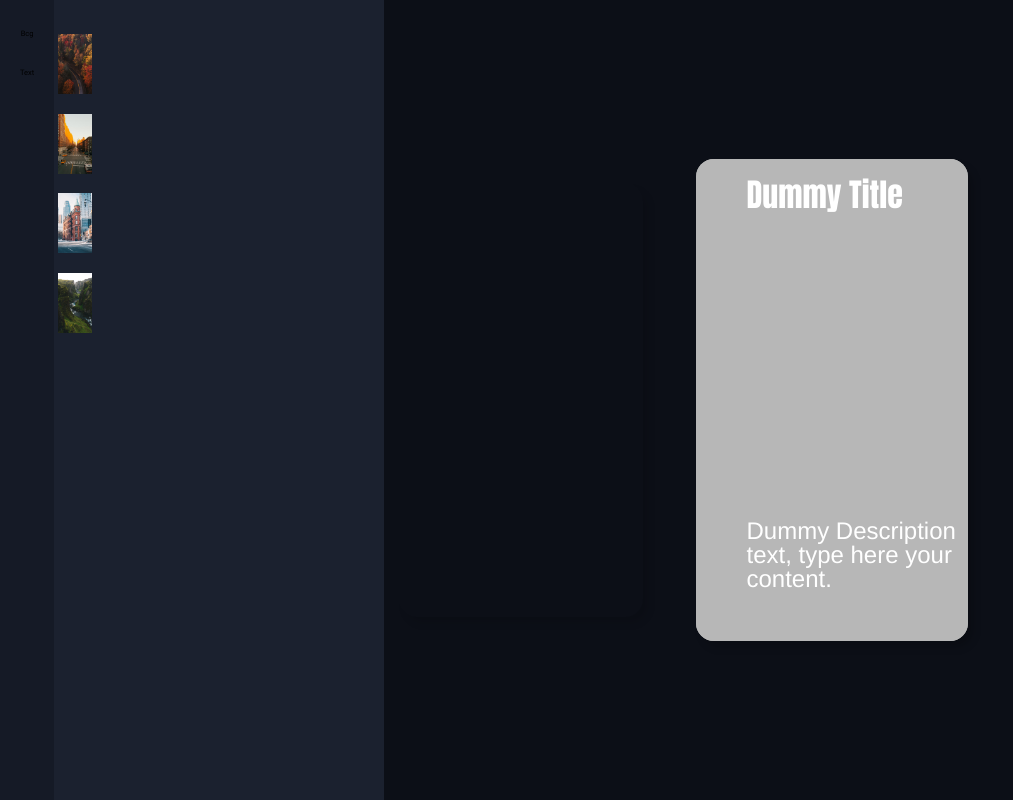
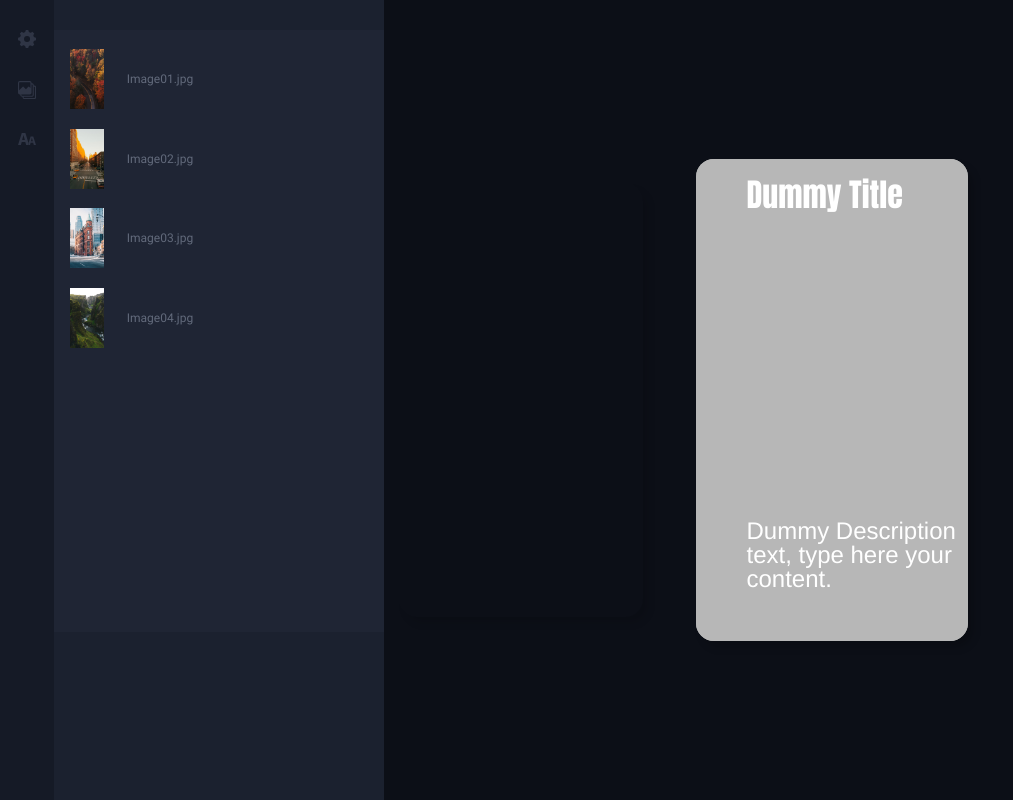
Before and after one commit to actserbia/amp-stories-editor, a website: page dist/index.html in a window 1280 px wide. Shown: the whole page, without its empty margins (0-1013 px from the left). Drawn offline with nearby package versions, Linux system fonts and the light colour scheme.

Commit message:
Add files via upload

```diff
--- a/dist/index.html
+++ b/dist/index.html
@@ -12,49 +12,67 @@
     <div class="b-ui__inner">
         <div class="b-ui__sidebar">
             <div class="b-ui__menu">
+                <div class="c-ui-btn c-ui-btn--edit-general" data-toolClass="edit-general" >
+                    <div class="c-ui-btn__inner">
+                        <svg class='svg' xmlns="http://www.w3.org/2000/svg" viewBox="0 0 24 24.001">
+                            <g id="global-settings" transform="translate(-.003)">
+                                <g id="Group_82" data-name="Group 82" transform="translate(.003)">
+                                    <path id="Path_32" d="M23.928 10.668a.781.781 0 0 0-.771-.591 2.65 2.65 0 0 1-1.814-4.612.666.666 0 0 0 .073-.9 11.875 11.875 0 0 0-1.9-1.92.668.668 0 0 0-.912.074 2.766 2.766 0 0 1-2.993.672 2.666 2.666 0 0 1-1.623-2.61A.666.666 0 0 0 13.4.08a11.981 11.981 0 0 0-2.7-.007.668.668 0 0 0-.594.687 2.67 2.67 0 0 1-1.644 2.56 2.773 2.773 0 0 1-2.971-.676.669.669 0 0 0-.906-.076 11.92 11.92 0 0 0-1.94 1.919.668.668 0 0 0 .072.912 2.659 2.659 0 0 1 .671 2.994 2.774 2.774 0 0 1-2.612 1.622.652.652 0 0 0-.693.589 12.021 12.021 0 0 0-.005 2.729.794.794 0 0 0 .787.59 2.632 2.632 0 0 1 2.469 1.644 2.668 2.668 0 0 1-.671 2.967.667.667 0 0 0-.073.9 11.918 11.918 0 0 0 1.9 1.921.667.667 0 0 0 .913-.072 2.762 2.762 0 0 1 2.992-.673 2.661 2.661 0 0 1 1.624 2.6.667.667 0 0 0 .589.7 11.944 11.944 0 0 0 2.7.007.668.668 0 0 0 .594-.687 2.667 2.667 0 0 1 1.642-2.559 2.769 2.769 0 0 1 2.972.676.671.671 0 0 0 .906.076 11.947 11.947 0 0 0 1.941-1.919.666.666 0 0 0-.072-.912 2.659 2.659 0 0 1-.672-2.994 2.687 2.687 0 0 1 2.455-1.627h.148a.668.668 0 0 0 .7-.588 12.011 12.011 0 0 0 .006-2.715zm-11.906 5.361a4 4 0 1 1 4-4 4.007 4.007 0 0 1-4 4z" class="cls-1" data-name="Path 32" transform="translate(-.003)"/>
+                                </g>
+                            </g>
+                        </svg>
+                    </div>
+                </div>
                 <div class="c-ui-btn c-ui-btn--edit-background" data-toolClass="edit-bcg" >
-                    <h3 class='c-ui-btn__title'>Bcg</h3>
+                    <div class="c-ui-btn__inner">
+                        <svg class='svg' xmlns="http://www.w3.org/2000/svg" viewBox="0 0 24 24">
+                            <path id="upload-media" d="M21.75 6H21v-.75A2.25 2.25 0 0 0 18.75 3H18v-.75A2.25 2.25 0 0 0 15.75 0H2.25A2.25 2.25 0 0 0 0 2.25v13.5A2.25 2.25 0 0 0 2.25 18H3v.75A2.25 2.25 0 0 0 5.25 21H6v.75A2.25 2.25 0 0 0 8.25 24h13.5A2.25 2.25 0 0 0 24 21.75V8.25A2.25 2.25 0 0 0 21.75 6zM1.5 12.443V2.25a.75.75 0 0 1 .75-.75h13.5a.75.75 0 0 1 .75.75v7.193l-1.718-1.718a.75.75 0 0 0-1.057 0L10.5 10.943 7.283 7.717a.75.75 0 0 0-1.058 0zM5.25 19.5a.75.75 0 0 1-.75-.75V18h11.25A2.25 2.25 0 0 0 18 15.75V4.5h.75a.75.75 0 0 1 .75.75v13.5a.75.75 0 0 1-.75.75zm17.25 2.25a.75.75 0 0 1-.75.75H8.25a.75.75 0 0 1-.75-.75V21h11.25A2.25 2.25 0 0 0 21 18.75V7.5h.75a.75.75 0 0 1 .75.75z" class="cls-1"/>
+                        </svg>
+                    </div>
                 </div>
                 <div class="c-ui-btn c-ui-btn--edit-text" data-toolClass="edit-text">
-                    <h3 class='c-ui-btn__title'>Text</h3>
+                    <div class="c-ui-btn__inner">
+                        <svg class='svg' xmlns="http://www.w3.org/2000/svg" viewBox="0 0 24 16.172">
+                            <g id="edit-text" transform="translate(-347 -287)">
+                                <path id="Subtraction_3" d="M2.026 11.632L0 11.63V8.4l.126.4L2.872 0H6.4l3.7 11.631H7.193l-.917-3.165h-3.4l-.846 3.165zm2.487-9.846l-.267 1.145-.28 1.155-.705 2.469h2.627l-.74-2.5-.313-1.134-.287-1.135z" class="cls-1" data-name="Subtraction 3" transform="translate(360.897 291.54)"/>
+                                <path id="Subtraction_2" d="M13.9 16.17h-2.984l-1.264-4.354H4.971l-1.164 4.351H0L4.971 0h4.85L13.9 12.943v3.226zM7.227 2.628L6.86 4.2l-.385 1.592L5.5 9.186h3.618L8.1 5.751l-.431-1.562-.394-1.561z" class="cls-1" data-name="Subtraction 2" transform="translate(347 287)"/>
+                            </g>
+                        </svg>
+                    </div>
                 </div>
             </div>
             <div class="b-ui__tools">
+                <div class="b-ui__tool b-ui__tool__edit-general">
+                    <h3 class='b-ui__tool b-ui__tool__edit-general__title'>GENERAL SETTINGS</h3>
+                    <div class="b-ui__tool b-ui__tool__edit-general__inner">
+
+                    </div>
+                </div>
                 <div class="b-ui__tool b-ui__tool__edit-bcg active">
+                    <div class="b-ui__tool__edit-bcg__images-list">
                         <div class="b-ui__tool__edit-bcg__item" data-src="img/img01.jpg">
                             <img src="img/img01-thumb.jpg" alt="">
+                            <p>Image01.jpg</p>
                         </div>
                         <div class="b-ui__tool__edit-bcg__item" data-src="img/img02.jpg">
                             <img src="img/img02-thumb.jpg" alt="">
+                            <p>Image02.jpg</p>
                         </div>
                         <div class="b-ui__tool__edit-bcg__item" data-src="img/img03.jpg">
                             <img src="img/img03-thumb.jpg" alt="">
+                            <p>Image03.jpg</p>
                         </div>
                         <div class="b-ui__tool__edit-bcg__item" data-src="img/img04.jpg">
                             <img src="img/img04-thumb.jpg" alt="">
+                            <p>Image04.jpg</p>
+                        </div>
                     </div>
                 </div>
 
                 <div class="b-ui__tool b-ui__tool__edit-text">
+                    <h3 class='b-ui__tool__edit-text__title'>Edit Text</h3>
                     <div class="b-ui__tool b-ui__tool__edit-text__inner">
-                        <h3 class='b-ui__tool__edit-text__title'>Edit Text</h3>
-                        <div class="b-ui__tool__edit-text__item family">
-                            <p>fontFamily: Arial</p>
-                        </div>
-                        <div class="b-ui__tool__edit-text__item size">
-                            <p><span>32</span> fontSize</p>
-                        </div>
-                        <div class="b-ui__tool__edit-text__item color">
-                            <p><span>O</span> #ffffff<p>
-                        </div>
-                        <div class="b-ui__tool__edit-text__item-switches">
-                            <div class="b-ui__tool__edit-text__item-switch">
-                                <div class="switch">
-
-                                </div>
-                                <p>sss</p>
-                            </div>
-                        </div>
+                        <!-- JS GENERATED -->
                     </div>
                 </div>
             </div>
@@ -63,7 +81,7 @@
             <div class="b-ui__main__inner">
                 <div class="c-canvas c-canvas--left c-canvas--side"></div>
                 <div class="c-canvas c-canvas--center">
-
+                    <!-- JS GENERATED -->
                 </div>
                 <div class="c-canvas c-canvas--right c-canvas--side"></div>
             </div>
```
Lines whose indentation alone changed are shown as unchanged.
